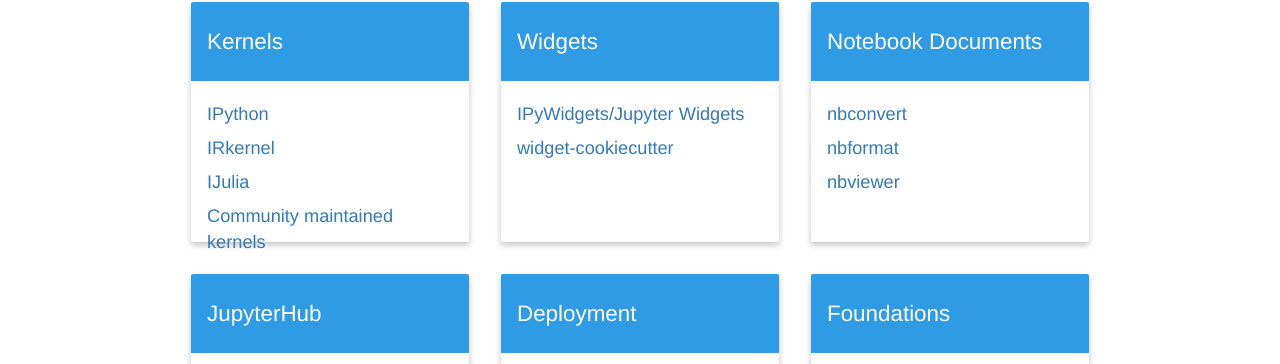
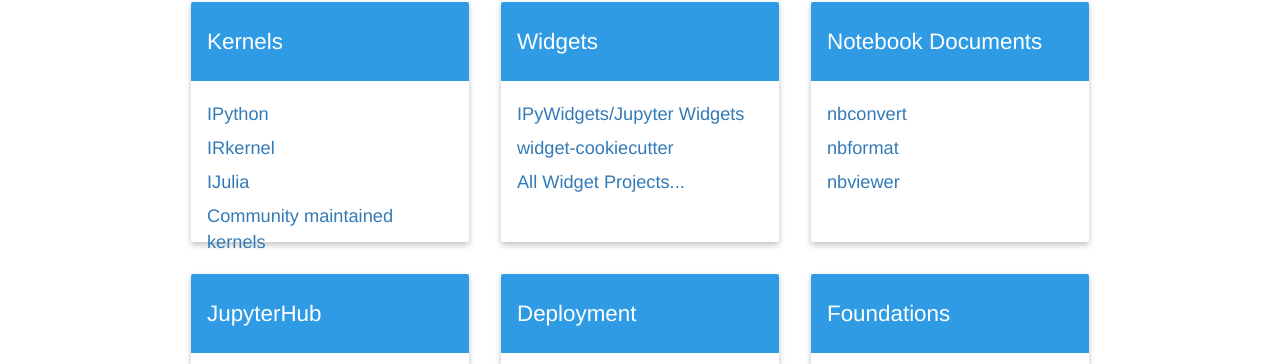
Before and after one commit to jupyter/jupyter.github.io, a Jekyll site: the page built from documentation.md, in a window 1280 px wide and 1396 px high. Shown: the part 635-999 px from the top of the window. Built offline with Jekyll 4.4.1, drawn with Linux system fonts in a browser that asks for light colours; comment, search, counter and statistics services are not loaded.

Commit message:
Mimic JHub "all projects" link for jupyter-widgets org

```diff
--- a/_data/documentation.yml
+++ b/_data/documentation.yml
@@ -24,6 +24,7 @@
 Widgets:
   IPyWidgets/Jupyter Widgets: https://ipywidgets.readthedocs.io/en/latest/
   widget-cookiecutter: https://github.com/jupyter-widgets/widget-cookiecutter/
+  All Widget Projects...: https://github.com/jupyter-widgets
 
 Notebook Documents:
   nbconvert: https://nbconvert.readthedocs.io/en/latest/
```
